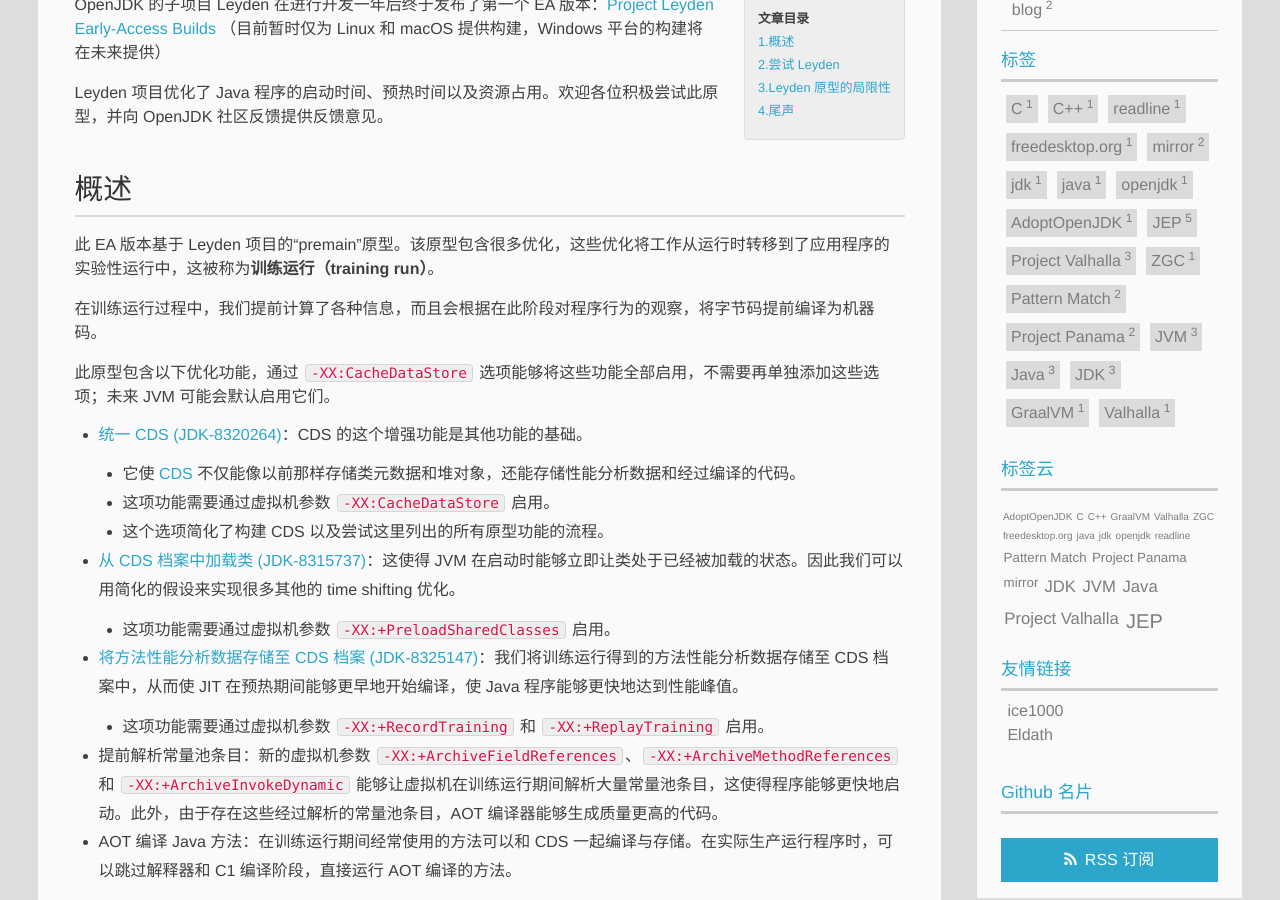
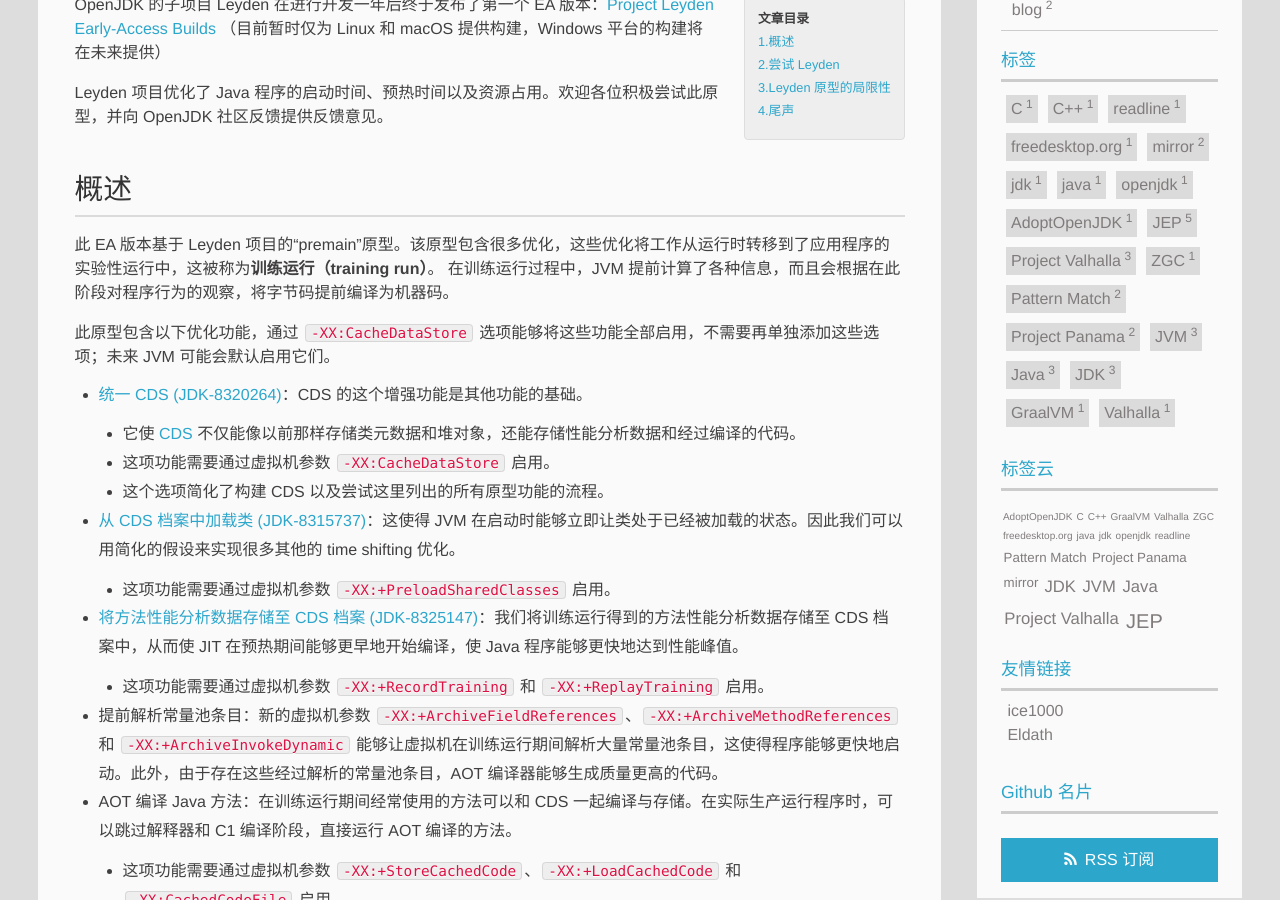
Before and after one commit to Glavo/glavo.github.io, a Jekyll site: the page built from _posts/2024-06-21-leyden-ea1-release-notes.md, in a window 1280 px wide and 900 px high, scrolled down 390 px. Built offline with Jekyll 4.4.1, drawn with Linux system fonts in a browser that asks for light colours; a script that is not in the unit is left out; comment, search, counter and statistics services are not loaded.

Commit message:
fix links

```diff
--- a/_posts/2024-06-21-leyden-ea1-release-notes.md
+++ b/_posts/2024-06-21-leyden-ea1-release-notes.md
@@ -15,9 +15,7 @@ Leyden 项目优化了 Java 程序的启动时间、预热时间以及资源占
 
 ## 概述
 
-此 EA 版本基于 Leyden 项目的“premain”原型。该原型包含很多优化，这些优化将工作从运行时转移到了应用程序的实验性运行中，这被称为**训练运行（training run）**。
-
-在训练运行过程中，我们提前计算了各种信息，而且会根据在此阶段对程序行为的观察，将字节码提前编译为机器码。
+此 EA 版本基于 Leyden 项目的“premain”原型。该原型包含很多优化，这些优化将工作从运行时转移到了应用程序的实验性运行中，这被称为**训练运行（training run）**。 在训练运行过程中，JVM 提前计算了各种信息，而且会根据在此阶段对程序行为的观察，将字节码提前编译为机器码。
 
 此原型包含以下优化功能，通过 `-XX:CacheDataStore` 选项能够将这些功能全部启用，不需要再单独添加这些选项；未来 JVM 可能会默认启用它们。
 
@@ -42,7 +40,7 @@ Leyden 项目优化了 Java 程序的启动时间、预热时间以及资源占
 
 ## 尝试 Leyden
 
-首先，请从[下载页面](https://jdk.java.net/leyden/)下载 Leyden 项目的 EA 构建。我也把它们上传到了百度网盘，如果大陆地区访问不畅或者无法访问可以尝试从这里下载：[Leyden - 百度网盘](链接：https://pan.baidu.com/s/1mf5pMvisoU921O3rntr-hg?pwd=0000)。
+首先，请从[下载页面](https://jdk.java.net/leyden/)下载 Leyden 项目的 EA 构建。我也把它们上传到了百度网盘，如果大陆地区访问不畅或者无法访问可以尝试从这里下载：[Leyden - 百度网盘](https://pan.baidu.com/s/1mf5pMvisoU921O3rntr-hg?pwd=0000)。
 
 作为演示，OpenJDK 提供了一个简单的基准测试：[JavacBenchApp.java](/assets/posts/2024-06-21-leyden-ea1-release-notes/JavacBenchApp.java)。此基准测试使用 `javac` 编译一些 Java 源文件。
 
```
